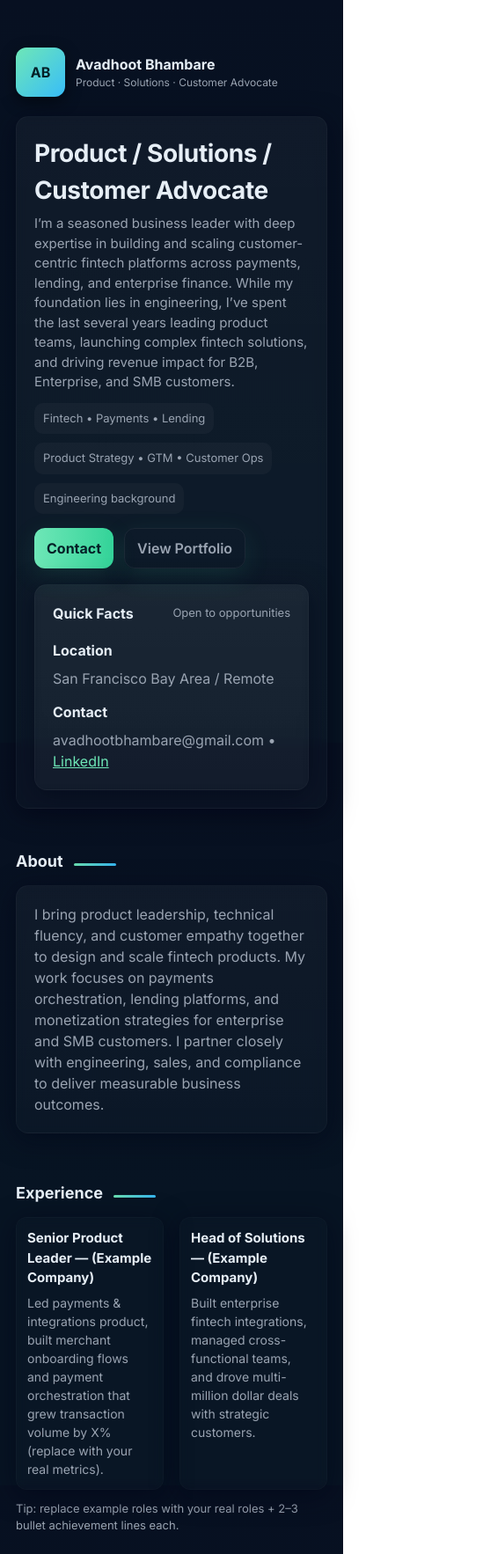
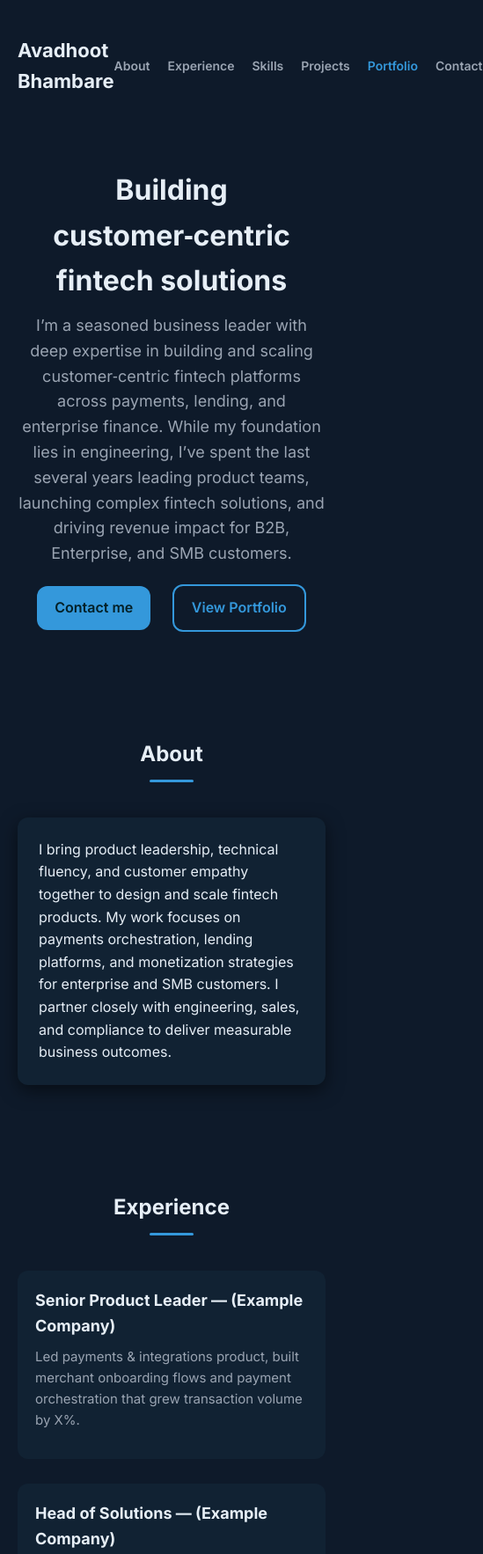
Before and after one commit to avadhootbhambare/avadhoot.github.io, a plain HTML site: page index.html in a window 390 px wide. Shown: the top 1766 px of the page at 88% size, 549 px wide, since content can reach past the window. Drawn offline with Linux system fonts and the light colour scheme.

Commit message:
Update index.html

```diff
--- a/index.html
+++ b/index.html
@@ -2,346 +2,344 @@
 <html lang="en">
 <head>
   <meta charset="utf-8" />
-  <meta name="viewport" content="width=device-width,initial-scale=1" />
-  <title>Avadhoot Bhambare — Product / Solutions / Customer Advocate</title>
-  <meta name="description" content="Avadhoot Bhambare — Product & Solutions leader building customer-centric fintech platforms across payments, lending, and enterprise finance." />
+  <meta name="viewport" content="width=device-width, initial-scale=1" />
+  <title>Avadhoot Bhambare — Building customer‑centric fintech solutions</title>
+  <meta name="description" content="Avadhoot Bhambare — Seasoned business leader in fintech building customer‑centric platforms across payments, lending, and enterprise finance." />
   <!-- Google Font -->
   <link href="https://fonts.googleapis.com/css2?family=Inter:wght@300;400;600;700;800&display=swap" rel="stylesheet">
   <style>
-    :root{
-      --bg:#0f1724;
-      --card:#0b1220;
-      --muted:#9aa4b2;
-      --accent:#6ee7b7;
-      --glass: rgba(255,255,255,0.04);
-      --glass-2: rgba(255,255,255,0.02);
-      --radius:14px;
-      --maxw:1100px;
+    :root {
+      --bg: #0e1a2a;
+      --fg: #e6eef6;
+      --muted: #9aa4b2;
+      --accent: #3498db;
+      --card-bg: #112233;
+      --radius: 12px;
+      --maxw: 1000px;
     }
-    *{box-sizing:border-box}
-    html,body{height:100%}
-    body{
-      margin:0;
-      font-family:Inter,system-ui,-apple-system,"Segoe UI",Roboto,"Helvetica Neue",Arial;
-      background: linear-gradient(180deg,#071021 0%, #071423 60%);
-      color:#e6eef6;
-      -webkit-font-smoothing:antialiased;
-      -moz-osx-font-smoothing:grayscale;
-      line-height:1.5;
+    * { box-sizing: border-box; margin: 0; padding: 0; }
+    html { scroll-behavior: smooth; }
+    body {
+      font-family: Inter, system-ui, -apple-system, "Segoe UI", Roboto, "Helvetica Neue", Arial;
+      background-color: var(--bg);
+      color: var(--fg);
+      line-height: 1.6;
+      -webkit-font-smoothing: antialiased;
+      -moz-osx-font-smoothing: grayscale;
     }
-
-    /* Container */
-    .wrap{
-      max-width:var(--maxw);
-      margin: 36px auto;
-      padding: 28px;
+    .wrap {
+      max-width: var(--maxw);
+      margin: 0 auto;
+      padding: 40px 20px;
     }
-
-    /* NAV */
-    nav{
-      display:flex;
-      justify-content:space-between;
-      align-items:center;
-      gap:16px;
-      margin-bottom:22px;
+    nav {
+      display: flex;
+      justify-content: space-between;
+      align-items: center;
+      padding-bottom: 20px;
     }
-    .brand{
-      display:flex;
-      gap:12px;
-      align-items:center;
-      text-decoration:none;
-      color:inherit;
+    .brand {
+      text-decoration: none;
+      color: var(--fg);
+      font-size: 22px;
+      font-weight: 700;
     }
-    .avatar{
-      width:56px;height:56px;border-radius:12px;
-      background:linear-gradient(135deg,var(--accent),#38bdf8);
-      display:flex;align-items:center;justify-content:center;
-      font-weight:700;color:#042027;
-      box-shadow: 0 6px 18px rgba(0,0,0,0.45);
+    .nav-links {
+      list-style: none;
+      display: flex;
+      gap: 20px;
     }
-    .navlinks{display:flex;gap:18px;align-items:center;}
-    .navlinks a{
-      text-decoration:none;color:var(--muted);
-      font-weight:600;font-size:14px;
+    .nav-links a {
+      text-decoration: none;
+      color: var(--muted);
+      font-weight: 600;
+      font-size: 14px;
     }
-    .navlinks a:hover{color:var(--accent)}
-
-    /* Hero */
-    .hero{
-      display:grid;
-      grid-template-columns: 1fr 360px;
-      gap:28px;
-      align-items:start;
-      margin-bottom:28px;
+    .nav-links a:hover,
+    .nav-links a.active {
+      color: var(--accent);
     }
-    .card{
-      background:linear-gradient(180deg,var(--glass),var(--glass-2));
-      border:1px solid rgba(255,255,255,0.03);
-      border-radius:var(--radius);
-      padding:20px;
-      box-shadow: 0 6px 30px rgba(2,6,23,0.55);
-      backdrop-filter: blur(6px);
+    header {
+      padding-top: 60px;
+      padding-bottom: 60px;
+      text-align: center;
     }
-
-    .intro h1{
-      margin:0 0 4px 0;
-      font-size:28px;
-      letter-spacing:-0.4px;
+    header h1 {
+      font-size: 32px;
+      margin-bottom: 12px;
     }
-    .intro p.lead{margin:6px 0 12px 0;color:var(--muted);font-size:15px}
-    .meta{display:flex;gap:10px;flex-wrap:wrap;margin-top:12px}
-    .chip{background:rgba(255,255,255,0.03);padding:8px 10px;border-radius:10px;font-size:13px;color:var(--muted)}
-    .cta-row{display:flex;gap:12px;margin-top:16px}
-    .btn{
-      display:inline-flex;align-items:center;gap:8px;
-      padding:10px 14px;border-radius:12px;
-      background:linear-gradient(90deg,var(--accent),#34d399);
-      color:#042027;font-weight:700;text-decoration:none;
-      box-shadow: 0 8px 30px rgba(54,211,160,0.12);
+    header p.lead {
+      font-size: 18px;
+      color: var(--muted);
+      max-width: 720px;
+      margin: 0 auto 20px auto;
     }
-    .btn.secondary{
-      background:transparent;border:1px solid rgba(255,255,255,0.06);color:var(--muted);font-weight:600;
+    .hero-links a {
+      text-decoration: none;
+      display: inline-block;
+      margin: 0 10px;
+      padding: 12px 20px;
+      border-radius: var(--radius);
+      font-weight: 600;
+      transition: background-color 0.3s;
     }
-
-    /* sections */
-    section{margin:18px 0;padding:18px 0}
-    .section-title{display:flex;align-items:center;gap:12px;margin-bottom:14px}
-    .section-title h2{margin:0;font-size:18px}
-    .grid-2{display:grid;grid-template-columns:1fr 1fr;gap:18px}
-
-    /* Experience */
-    .exp-item{padding:12px;border-radius:12px;background:linear-gradient(180deg, rgba(255,255,255,0.01), rgba(255,255,255,0.01));border:1px solid rgba(255,255,255,0.02)}
-    .exp-item h3{margin:0 0 6px 0;font-size:15px}
-    .exp-item p{margin:0;color:var(--muted);font-size:14px}
-
-    /* Skills */
-    .skills{display:flex;flex-wrap:wrap;gap:10px}
-    .skill{padding:8px 10px;border-radius:999px;background:rgba(255,255,255,0.03);font-size:13px;color:var(--muted)}
-
-    /* Projects */
-    .project{
-      padding:14px;border-radius:12px;background:linear-gradient(180deg, rgba(9,12,20,0.6), rgba(9,12,20,0.55));
-      border:1px solid rgba(255,255,255,0.02)
+    .hero-links a.primary {
+      background-color: var(--accent);
+      color: #042027;
     }
-    .project h4{margin:0 0 6px 0}
-    .project p{margin:0;color:var(--muted);font-size:14px}
-
-    /* Slides embed responsive */
-    .slides-wrap{
-      position:relative;
-      width:100%;
-      padding-top:56.25%; /* 16:9 ratio */
-      border-radius:12px;
-      overflow:hidden;
-      border:1px solid rgba(255,255,255,0.03);
-      box-shadow: 0 10px 40px rgba(2,6,23,0.6);
+    .hero-links a.secondary {
+      border: 2px solid var(--accent);
+      color: var(--accent);
+      background: transparent;
     }
-    .slides-wrap iframe{
-      position:absolute;
-      top:0;left:0;width:100%;height:100%;border:0;
-      background:transparent;
+    section {
+      padding: 60px 0;
     }
-
-    /* Contact */
-    .contact-grid{display:flex;gap:18px;align-items:center;flex-wrap:wrap}
-    .contact-card{flex:1;min-width:220px;padding:12px;border-radius:12px;background:linear-gradient(180deg,var(--glass-2),transparent);border:1px solid rgba(255,255,255,0.02)}
-    .contact-card a{color:var(--accent);text-decoration:none;font-weight:700}
-
-    /* Footer */
-    footer{margin-top:28px;text-align:center;color:var(--muted);font-size:13px;padding:18px 0}
-
-    /* Responsive */
-    @media (max-width:980px){
-      .hero{grid-template-columns:1fr;gap:18px}
-      .wrap{padding:18px}
-      .navlinks{display:none}
+    .section-title {
+      text-align: center;
+      margin-bottom: 40px;
     }
-    @media (max-width:520px){
-      .brand .name{display:none}
+    .section-title h2 {
+      font-size: 24px;
+      margin-bottom: 8px;
+      color: var(--fg);
     }
-
-    /* small smooth-scrolling & highlight */
-    html {scroll-behavior: smooth;}
-    .active {color:var(--accent) !important;}
-    /* small animated underline for section titles */
-    .section-title::after{
-      content:"";display:block;height:3px;width:48px;border-radius:3px;background:linear-gradient(90deg,var(--accent),#38bdf8);margin-top:8px;
-      opacity:0.95;
+    .section-title::after {
+      content: "";
+      display: block;
+      width: 50px;
+      height: 3px;
+      margin: 10px auto 0 auto;
+      background-color: var(--accent);
+      border-radius: 2px;
     }
-
+    .card {
+      background-color: var(--card-bg);
+      padding: 24px;
+      border-radius: var(--radius);
+      box-shadow: 0 6px 20px rgba(0,0,0,0.5);
+    }
+    #about .card {
+      max-width: 800px;
+      margin: 0 auto;
+      color: var(--fg);
+    }
+    #skills .skills-container {
+      display: flex;
+      flex-wrap: wrap;
+      gap: 12px;
+      justify-content: center;
+    }
+    .skill {
+      padding: 10px 14px;
+      background-color: var(--bg);
+      border: 1px solid var(--muted);
+      border-radius: var(--radius);
+      font-size: 14px;
+      color: var(--muted);
+    }
+    #experience .exp-list {
+      display: grid;
+      gap: 28px;
+      max-width: 900px;
+      margin: 0 auto;
+    }
+    .exp-item {
+      background-color: var(--card-bg);
+      padding: 20px;
+      border-radius: var(--radius);
+    }
+    .exp-item h3 {
+      font-size: 18px;
+      margin-bottom: 8px;
+      color: var(--fg);
+    }
+    .exp-item p {
+      color: var(--muted);
+      font-size: 15px;
+      margin-bottom: 12px;
+    }
+    #projects .proj-list {
+      display: grid;
+      gap: 28px;
+      max-width: 900px;
+      margin: 0 auto;
+    }
+    .proj-item {
+      background-color: var(--card-bg);
+      padding: 20px;
+      border-radius: var(--radius);
+    }
+    .proj-item h4 {
+      font-size: 17px;
+      color: var(--fg);
+      margin-bottom: 8px;
+    }
+    .proj-item p {
+      color: var(--muted);
+      font-size: 14px;
+    }
+    #portfolio .slides-wrap {
+      max-width: 900px;
+      margin: 0 auto;
+      border-radius: var(--radius);
+      overflow: hidden;
+      box-shadow: 0 10px 40px rgba(0,0,0,0.6);
+    }
+    #portfolio .slides-wrap iframe {
+      width: 100%;
+      height: 510px;
+      border: 0;
+    }
+    #contact .contact-grid {
+      display: flex;
+      flex-direction: column;
+      gap: 18px;
+      max-width: 600px;
+      margin: 0 auto;
+    }
+    .contact-card {
+      background-color: var(--card-bg);
+      padding: 20px;
+      border-radius: var(--radius);
+      text-align: center;
+    }
+    .contact-card a {
+      text-decoration: none;
+      color: var(--accent);
+      font-weight: 600;
+    }
+    footer {
+      text-align: center;
+      padding: 40px 20px;
+      font-size: 14px;
+      color: var(--muted);
+    }
+    @media (min-width: 768px) {
+      header h1 { font-size: 40px; }
+      header p.lead { font-size: 20px; }
+    }
   </style>
 </head>
 <body>
   <div class="wrap">
     <nav>
-      <a class="brand" href="#top" aria-label="Avadhoot Bhambare homepage">
-        <div class="avatar">AB</div>
-        <div>
-          <div style="font-weight:700">Avadhoot Bhambare</div>
-          <div style="font-size:12px;color:var(--muted)">Product · Solutions · Customer Advocate</div>
-        </div>
-      </a>
-
-      <div class="navlinks" id="navlinks">
-        <a href="#about">About</a>
-        <a href="#experience">Experience</a>
-        <a href="#skills">Skills</a>
-        <a href="#projects">Projects</a>
-        <a href="#portfolio">Portfolio</a>
-        <a href="#contact">Contact</a>
-      </div>
+      <a class="brand" href="#top">Avadhoot Bhambare</a>
+      <ul class="nav-links">
+        <li><a href="#about">About</a></li>
+        <li><a href="#experience">Experience</a></li>
+        <li><a href="#skills">Skills</a></li>
+        <li><a href="#projects">Projects</a></li>
+        <li><a href="#portfolio">Portfolio</a></li>
+        <li><a href="#contact">Contact</a></li>
+      </ul>
     </nav>
 
-    <!-- HERO -->
-    <header class="hero card" id="top">
-      <div class="intro">
-        <h1>Product / Solutions / Customer Advocate</h1>
-        <p class="lead">I’m a seasoned business leader with deep expertise in building and scaling customer-centric fintech platforms across payments, lending, and enterprise finance. While my foundation lies in engineering, I’ve spent the last several years leading product teams, launching complex fintech solutions, and driving revenue impact for B2B, Enterprise, and SMB customers.</p>
-
-        <div class="meta">
-          <div class="chip">Fintech • Payments • Lending</div>
-          <div class="chip">Product Strategy • GTM • Customer Ops</div>
-          <div class="chip">Engineering background</div>
-        </div>
-
-        <div class="cta-row">
-          <a class="btn" href="#contact">Contact</a>
-          <a class="btn secondary" href="#portfolio">View Portfolio</a>
-        </div>
+    <header id="top">
+      <h1>Building customer‑centric fintech solutions</h1>
+      <p class="lead">I’m a seasoned business leader with deep expertise in building and scaling customer‑centric fintech platforms across payments, lending, and enterprise finance. While my foundation lies in engineering, I’ve spent the last several years leading product teams, launching complex fintech solutions, and driving revenue impact for B2B, Enterprise, and SMB customers.</p>
+      <div class="hero-links">
+        <a class="primary" href="#contact">Contact me</a>
+        <a class="secondary" href="#portfolio">View Portfolio</a>
       </div>
-
-      <aside>
-        <div class="card" style="display:flex;flex-direction:column;gap:10px">
-          <div style="display:flex;justify-content:space-between;align-items:center">
-            <strong>Quick Facts</strong>
-            <span style="color:var(--muted);font-size:13px">Open to opportunities</span>
-          </div>
-
-          <div style="display:flex;flex-direction:column;gap:8px;margin-top:8px">
-            <div style="font-weight:700">Location</div>
-            <div style="color:var(--muted)">San Francisco Bay Area / Remote</div>
-
-            <div style="font-weight:700;margin-top:6px">Contact</div>
-            <div style="color:var(--muted)">avadhootbhambare@gmail.com • <a href="https://www.linkedin.com/in/avadhootbhambare" target="_blank" rel="noopener" style="color:var(--accent)">LinkedIn</a></div>
-          </div>
-        </div>
-      </aside>
     </header>
 
-    <!-- ABOUT -->
     <section id="about">
       <div class="section-title"><h2>About</h2></div>
       <div class="card">
-        <p style="color:var(--muted);margin:0">I bring product leadership, technical fluency, and customer empathy together to design and scale fintech products. My work focuses on payments orchestration, lending platforms, and monetization strategies for enterprise and SMB customers. I partner closely with engineering, sales, and compliance to deliver measurable business outcomes.</p>
+        <p>I bring product leadership, technical fluency, and customer empathy together to design and scale fintech products. My work focuses on payments orchestration, lending platforms, and monetization strategies for enterprise and SMB customers. I partner closely with engineering, sales, and compliance to deliver measurable business outcomes.</p>
       </div>
     </section>
 
-    <!-- EXPERIENCE -->
     <section id="experience">
       <div class="section-title"><h2>Experience</h2></div>
-      <div class="grid-2">
-        <div class="exp-item card">
+      <div class="exp-list">
+        <div class="exp-item">
           <h3>Senior Product Leader — (Example Company)</h3>
-          <p>Led payments & integrations product, built merchant onboarding flows and payment orchestration that grew transaction volume by X% (replace with your real metrics).</p>
+          <p>Led payments & integrations product, built merchant onboarding flows and payment orchestration that grew transaction volume by X%.</p>
         </div>
-        <div class="exp-item card">
+        <div class="exp-item">
           <h3>Head of Solutions — (Example Company)</h3>
-          <p>Built enterprise fintech integrations, managed cross-functional teams, and drove multi-million dollar deals with strategic customers.</p>
+          <p>Built enterprise fintech integrations, managed cross‑functional teams, and drove multi‑million dollar deals with strategic customers.</p>
         </div>
       </div>
-      <div style="margin-top:12px;color:var(--muted);font-size:13px">Tip: replace example roles with your real roles + 2–3 bullet achievement lines each.</div>
+      <div style="margin-top:20px; text-align:center; font-size:13px; color:var(--muted)">*Replace these sample roles & descriptions with your actual experience and metrics.*</div>
     </section>
 
-    <!-- SKILLS -->
     <section id="skills">
       <div class="section-title"><h2>Skills</h2></div>
-      <div class="card">
-        <div class="skills">
-          <div class="skill">Payments Architecture</div>
-          <div class="skill">Product Strategy</div>
-          <div class="skill">API Design & Integrations</div>
-          <div class="skill">Lending Platforms</div>
-          <div class="skill">B2B & Enterprise Sales</div>
-          <div class="skill">Go-to-Market</div>
-          <div class="skill">Data-driven Roadmaps</div>
-          <div class="skill">Cross-functional Leadership</div>
-        </div>
+      <div class="skills-container">
+        <span class="skill">Payments Architecture</span>
+        <span class="skill">Product Strategy</span>
+        <span class="skill">API Design & Integrations</span>
+        <span class="skill">Lending Platforms</span>
+        <span class="skill">B2B & Enterprise Sales</span>
+        <span class="skill">Go‑to‑Market</span>
+        <span class="skill">Data‑Driven Roadmaps</span>
+        <span class="skill">Cross‑Functional Leadership</span>
       </div>
     </section>
 
-    <!-- PROJECTS -->
     <section id="projects">
       <div class="section-title"><h2>Projects / Case Studies</h2></div>
-      <div class="grid-2">
-        <div class="project card">
+      <div class="proj-list">
+        <div class="proj-item">
           <h4>Payments Orchestration Platform</h4>
-          <p>Led design and launch of an orchestration layer to route payments across multiple processors — improved authorization rates and reduced costs.</p>
+          <p>Led the design and launch of an orchestration layer to route payments across multiple processors — improved authorization rates and reduced costs.</p>
         </div>
-        <div class="project card">
+        <div class="proj-item">
           <h4>Embedded Lending Solution</h4>
           <p>Built an embedded lending product with underwriting and modular integration for partners — accelerated partner conversions.</p>
         </div>
       </div>
     </section>
 
-    <!-- PORTFOLIO (Google Slides) -->
     <section id="portfolio">
       <div class="section-title"><h2>Portfolio</h2></div>
-      <div class="card">
-        <div class="slides-wrap" aria-label="Google Slides portfolio">
-          <!-- Embedded Google Slides iframe (your provided iframe) -->
-          <iframe src="https://docs.google.com/presentation/d/e/2PACX-1vQ4YMNtpI2dYWhrGePoKb84eeqwg3cn1ahSCgI4g6cPDacrgEbEGeMoi1TIEG0D8P_O4-lBt84rCs6v/pubembed?start=true&loop=true&delayms=3000" allowfullscreen="true" mozallowfullscreen="true" webkitallowfullscreen="true"></iframe>
-        </div>
+      <div class="slides-wrap">
+        <iframe src="https://docs.google.com/presentation/d/e/2PACX-1vQ4YMNtpI2dYWhrGePoKb84eeqwg3cn1ahSCgI4g6cPDacrgEbEGeMoi1TIEG0D8P_O4-lBt84rCs6v/pubembed?start=true&loop=true&delayms=3000" allowfullscreen="true" mozallowfullscreen="true" webkitallowfullscreen="true"></iframe>
       </div>
-      <div style="margin-top:10px;color:var(--muted);font-size:13px">Tip: update your Slides and the embedded view will reflect changes automatically (when you re-publish from Google Slides if needed).</div>
+      <div style="margin-top:16px; text-align:center; font-size:13px; color:var(--muted)">Note: Your Google Slides portfolio is embedded above — updates you make in Slides will be reflected here.</div>
     </section>
 
-    <!-- CONTACT -->
     <section id="contact">
       <div class="section-title"><h2>Contact</h2></div>
-      <div class="card contact-grid">
+      <div class="contact-grid">
         <div class="contact-card">
           <strong>Email</strong>
-          <div style="margin-top:8px"><a href="mailto:avadhootbhambare@gmail.com">avadhootbhambare@gmail.com</a></div>
+          <div style="margin-top:8px"><a href="mailto:avadhoot@example.com">avadhoot@example.com</a></div>
         </div>
-
         <div class="contact-card">
           <strong>LinkedIn</strong>
-          <div style="margin-top:8px"><a href="https://www.linkedin.com/in/avadhootbhambare" target="_blank" rel="noopener">linkedin.com/in/avadhootbhambare</a></div>
+          <div style="margin-top:8px"><a href="https://www.linkedin.com/in/avadhootbhambare/" target="_blank" rel="noopener">linkedin.com/in/avadhootbhambare</a></div>
         </div>
       </div>
     </section>
 
     <footer>
-      <div>© <span id="year"></span> Avadhoot Bhambare · Built with HTML • Hosted on GitHub Pages</div>
+      <p>© <span id="year"></span> Avadhoot Bhambare · Built with HTML · Hosted on GitHub Pages</p>
     </footer>
+
   </div>
 
   <script>
-    // set year
     document.getElementById('year').textContent = new Date().getFullYear();
-
-    // simple section active link highlight
-    const links = document.querySelectorAll('.navlinks a');
-    const sections = [...links].map(l => document.querySelector(l.getAttribute('href')));
-
-    function onScroll(){
+    const links = document.querySelectorAll('.nav-links a');
+    const sections = Array.from(links).map(link => document.querySelector(link.getAttribute('href')));
+    function onScroll() {
       const scrollPos = window.scrollY + 120;
       sections.forEach((sec, idx) => {
         if(!sec) return;
         const top = sec.offsetTop;
         const bottom = top + sec.offsetHeight;
         if(scrollPos >= top && scrollPos < bottom){
-          links.forEach(a=>a.classList.remove('active'));
+          links.forEach(l => l.classList.remove('active'));
           links[idx].classList.add('active');
         }
       });
     }
     window.addEventListener('scroll', onScroll);
     onScroll();
-
-    // Mobile nav toggle (simple)
-    // If you want a hamburger, implement later; nav hides on small screens to keep layout minimal.
   </script>
 </body>
 </html>
```
